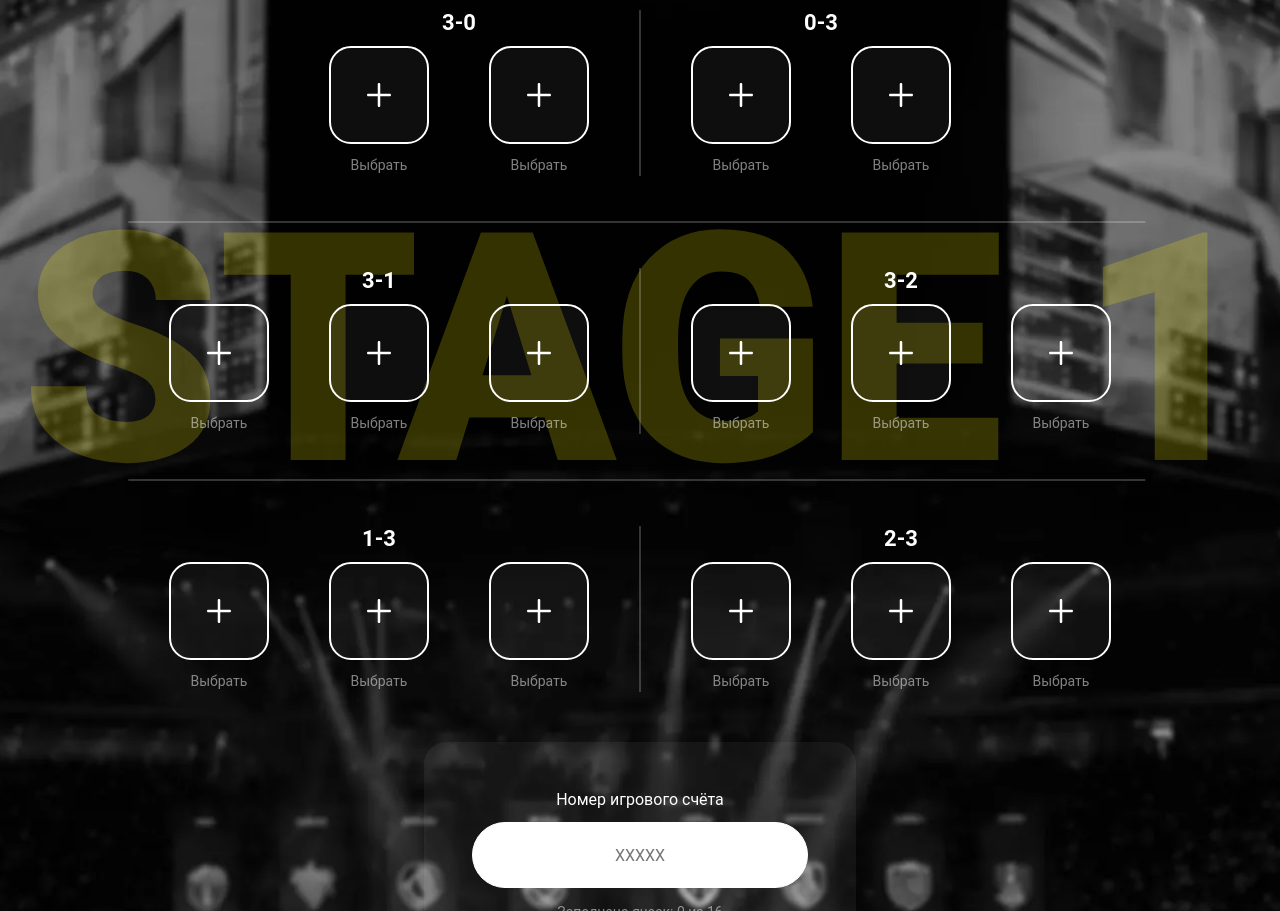
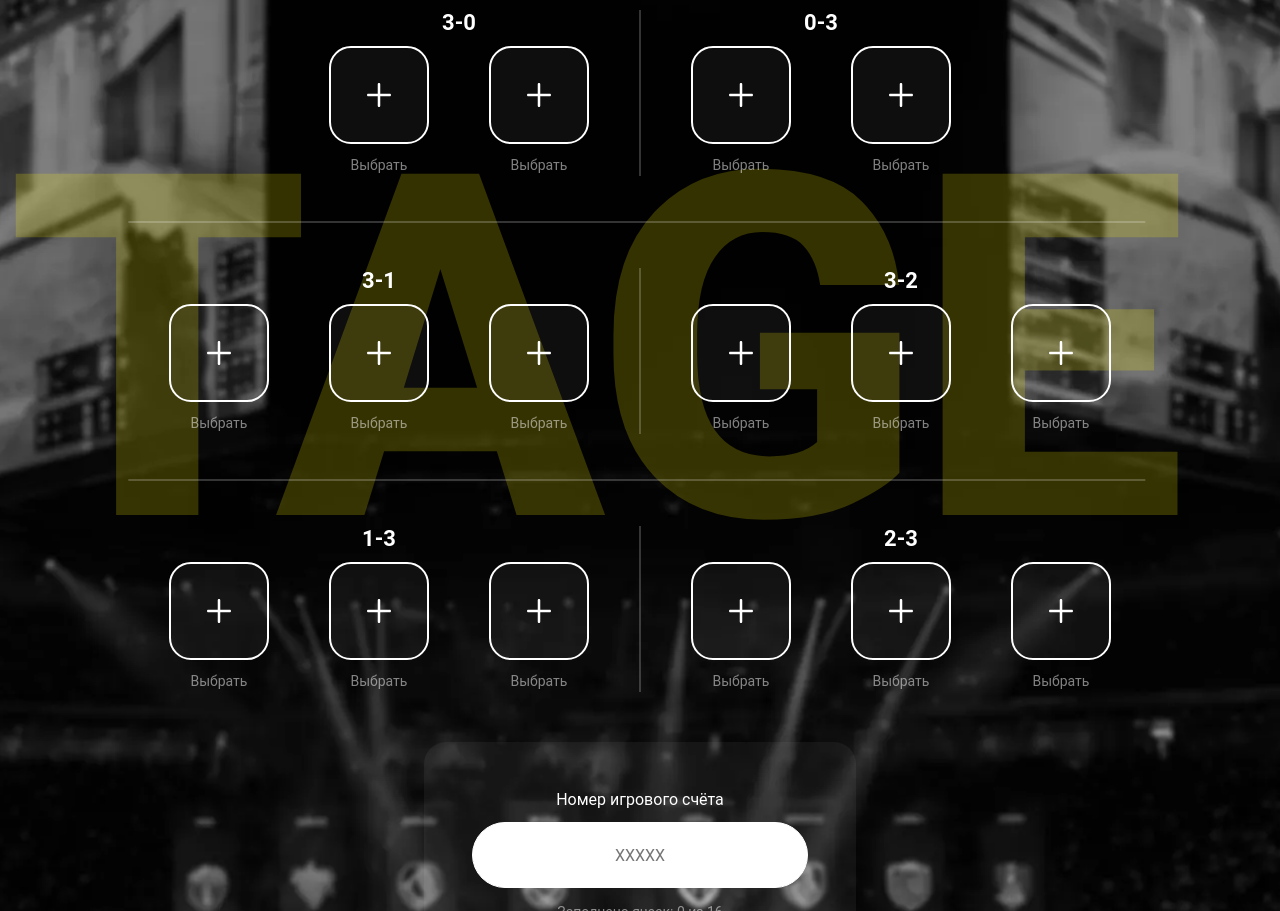
Before and after one commit to Ramosok/cyber-tournament, a React (Vite) app: page / in a window 1280 px wide. Shown: the part 810-1721 px from the top of the page. Built offline with nearby package versions, Linux system fonts and the light colour scheme.

Commit message:
style: set stage watermark font size to 480px on desktop
Co-authored-by: arena-agent <297053741+arena-agent@users.noreply.github.com>

```diff
--- a/src/app.module.css
+++ b/src/app.module.css
@@ -3,6 +3,7 @@
   flex-direction: column;
   width: 100%;
   justify-content: center;
+  overflow-x: hidden;
 }
 
 .main {
--- a/src/components/Bids/components/Stage/stage.module.css
+++ b/src/components/Bids/components/Stage/stage.module.css
@@ -15,6 +15,7 @@
   opacity: 0.2;
   font-family: Gilroy, "Roboto", sans-serif;
   font-weight: 1000;
+  font-size: 480px;
   text-align: center;
 }
 
@@ -56,7 +57,7 @@
     justify-content: center;
     align-items: center;
     white-space: nowrap;
-    font-size: clamp(180px, 25vw, 500px);
+    font-size: 480px;
     line-height: 1;
     letter-spacing: -0.01em;
     width: auto;
```
